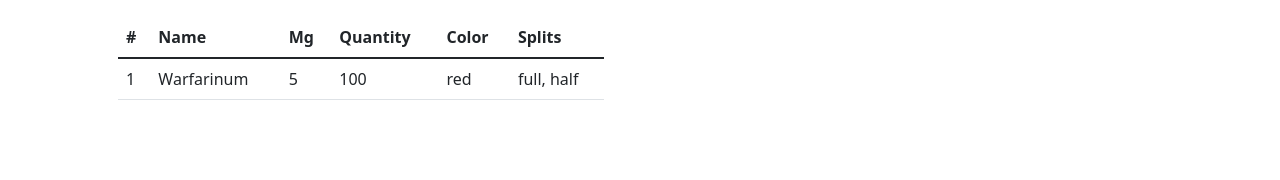
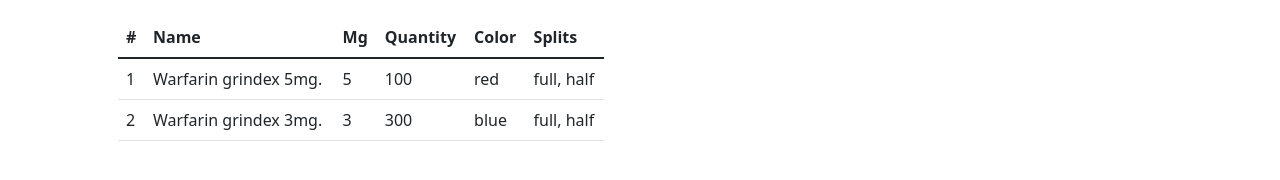
Before and after one commit to MrStonkus/warfarin-dose-calendar, a React (Create React App) app: page / in a window 1280 px wide. Shown: the part 512-692 px from the top of the page. Built offline with nearby package versions, Linux system fonts and the light colour scheme; no server answers.

Commit message:
change default data

```diff
--- a/src/options/medicineOptions.js
+++ b/src/options/medicineOptions.js
@@ -23,19 +23,30 @@ export const defSplits = [
 	}
 ]
 
+const today = new Date()
+const today30 = new Date(today)
+today30.setDate(today30.getDate()+ 30)
+
 export const defData = {
-	weeklyDose: 42.2,
-	startDate: '2020-01-01',
-	endDate: '2020-06-30',
+	weeklyDose: 42.8,
+	startDate: today.toLocaleDateString('lt-LT'),
+	endDate: today30.toLocaleDateString('lt-LT'),
 	medArr: [
 		{
 			id: uuidv4(),
-			name: 'Warfarinum',
+			name: 'Warfarin grindex 5mg.',
 			mg: 5,
 			quantity: 100,
 			splitParts: [1, 0.5],
 			color: 'red',
 		},
+		{
+			id: uuidv4(),
+			name: 'Warfarin grindex 3mg.',
+			mg: 3,
+			quantity: 300,
+			splitParts: [1, 0.5],
+			color: 'blue',
+		}
 	],
-
 }
```
